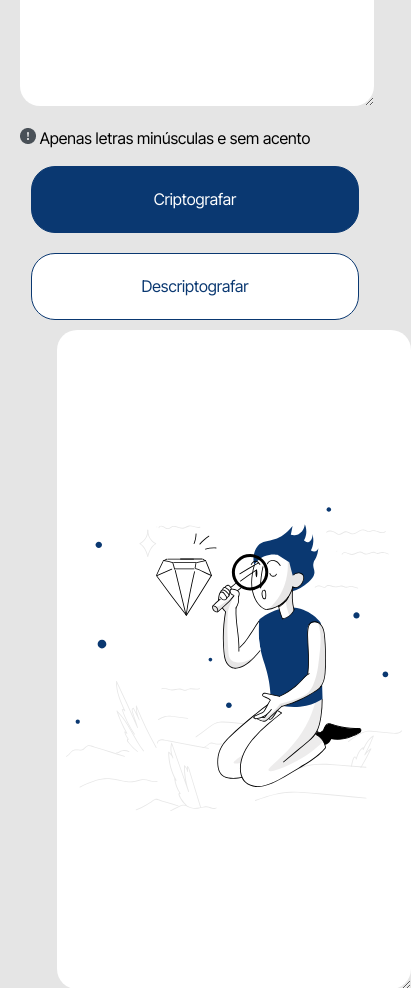
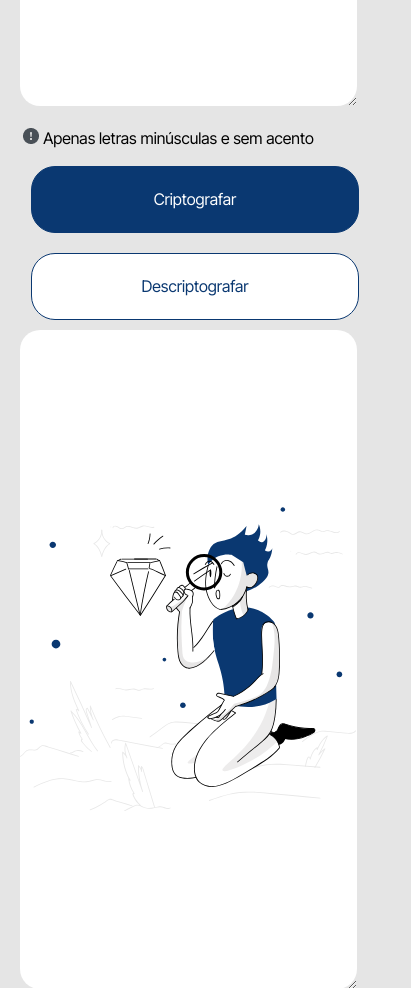
Before and after one commit to HellenAmirati/challenge_encriptador, a plain HTML site: page index.html in a window 390 px wide. Shown: the part 620-1608 px from the top of the page, 411 px wide, since content can reach past the window. Drawn offline with Linux system fonts and the light colour scheme.

Commit message:
melhorias no responsivo

```diff
--- a/style.css
+++ b/style.css
@@ -54,10 +54,8 @@ main {
 }
 
 
-
 .menu-lateral{
     border-radius: 20px;
-    text-align: center;
     display: flex;
     flex-direction: column;
     align-items: center;
@@ -86,6 +84,7 @@ main {
 }
 
 .mensagem {
+
     width: 449px;
     height: 655px;
     border: none;
@@ -101,10 +100,12 @@ main {
 .titulo-menu-lateral {
     font-weight: bold;
     margin: 10px;
+    text-align: center;
 }
 
 .texto-menu-lateral{
     margin: 10px;
+    text-align: center;
 }
 
 .btn-copiar{
@@ -126,20 +127,34 @@ main {
         flex-direction: column;
     }
 
+    .text-area{
+        width: 95%;
+    }
+
     .textarea-wrapper{
-        padding-left: 15%;
+        padding-left: 5%;
+    }
+
+    .mensagem {
+        width: 100%;
     }
 
     .menu-lateral{
-        padding-left: 15%;
+        padding-left: 5%;
     }
+
+    .informacao{
+        margin-left: 6%;
+    }
+
+
 
 }
 
 @media (max-width: 750px){
 
     .text-area{
-        width: 350px;
+        width: 90%;
     }
 
 
@@ -148,7 +163,7 @@ main {
     }
 
     .menu-lateral{
-        padding-left: 20%;
+        padding-left: 5%;
     }
 
     .botoes{
@@ -157,7 +172,11 @@ main {
     }
 
     .mensagem {
-        width: 350px;
+        width: 90%;
+    }
+
+    .informacao{
+        margin-left: 6%;
     }
 
 }
```
